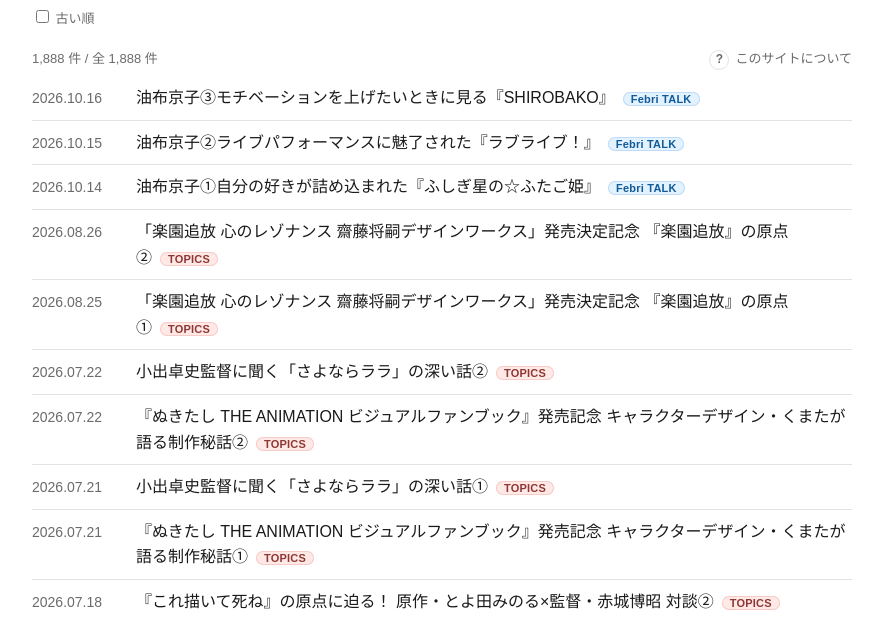
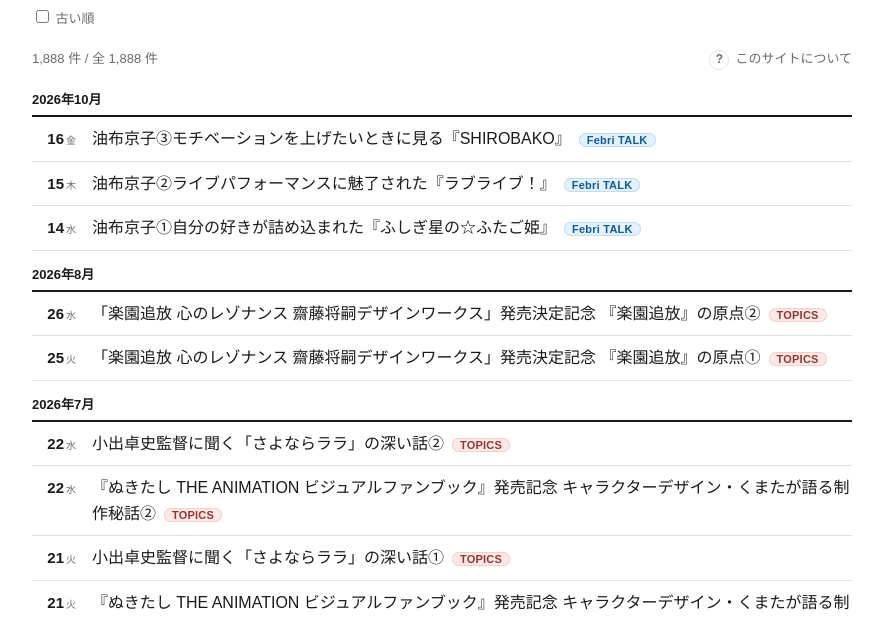
Before and after one commit to nzanke/febri-archive, a plain HTML site: page index.html in a window 1280 px wide. Shown: the part 171-789 px from the top of the page, without its empty margins (198-1081 px from the left). Drawn offline with Linux system fonts and the light colour scheme; a web font is replaced by a local one.

Commit message:
日付の出し方をアニメ制作決定ニュースに合わせる（月の見出し＋日にちと曜日）
Co-Authored-By: Claude Opus 5.5 <noreply@anthropic.com>
Claude-Session: https://claude.ai/code/session_017gxvkcS4aNnyFn58X4FLiD

```diff
--- a/index.html
+++ b/index.html
@@ -71,6 +71,11 @@
   .aboutbox ul { margin:0 0 4px; padding-left:1.2em; }
   .aboutbox li { display:list-item; padding:0; border:0; }
   .aboutbox a { color:var(--fg); }
+  .ug { display:block; position:sticky; top:0; background:var(--bg); font-size:13px; font-weight:700; color:var(--fg);
+         padding:14px 0 4px; border-bottom:2px solid var(--fg); z-index:1; gap:0; }
+  .ud { flex:0 0 44px; text-align:right; font-variant-numeric:tabular-nums; font-size:15px; font-weight:700; white-space:nowrap; color:var(--fg); }
+  .ud small { font-size:10px; font-weight:400; color:var(--muted); margin-left:2px; }
+  .ud .dq { font-size:11px; font-weight:400; color:var(--muted); }
 </style>
 </head>
 <body>
@@ -120,7 +125,15 @@
   let results = [], shown = 0;
 
   const esc = s => s.replace(/[&<>"]/g, ch => ({'&':'&amp;','<':'&lt;','>':'&gt;','"':'&quot;'}[ch]));
-  const fmt = (d, e) => !d ? '----.--.--' : e ? d.slice(0, 7).replace('-', '.') + '頃' : d.replace(/-/g, '.');
+  // 日付はアニメ制作決定ニュースと同じ形：月の見出し（画面上端に留める）＋各行は日にちと曜日
+  const WD = '日月火水木金土';
+  const day = (d, e) => {
+    const m = /^(\d{4})-(\d{2})-(\d{2})/.exec(d || '');
+    if (!m) return '<span class="dq">—</span>';
+    if (e) return '<span class="dq">頃</span>';  // 記事番号から推定した日付は日にちを出さない
+    return +m[3] + '<small>' + WD[new Date(+m[1], +m[2] - 1, +m[3]).getDay()] + '</small>';
+  };
+  const group = d => { const m = /^(\d{4})-(\d{2})/.exec(d || ''); return m ? m[1] + '年' + (+m[2]) + '月' : '日付なし'; };
 
   // 分類ごとの色相（約45°間隔）。未知の分類は名前から色相を決める
   const HUES = { 'アキバ総研':70, 'bonet':190, 'TOPICS':25, 'Febri TALK':250, 'SERIES':150, 'Febri TV':300,
@@ -134,13 +147,18 @@
   function row(x) {
     const href = x.a || ('https://web.archive.org/web/*/' + x.u);
     const flag = x.a ? '' : '<span class="nosave">未保存</span>';
-    return `<li><span class="date">${fmt(x.d, x.e)}</span><span class="title"><a href="${esc(href)}" target="_blank" rel="noopener">${esc(x.t)}</a><span class="cat" style="--h:${hue(x.c)}">${esc(x.c)}</span>${x.w ? `<span class="writer">文／${esc(x.w)}</span>` : ''}${flag}</span></li>`;
+    return `<li><span class="ud">${day(x.d, x.e)}</span><span class="title"><a href="${esc(href)}" target="_blank" rel="noopener">${esc(x.t)}</a><span class="cat" style="--h:${hue(x.c)}">${esc(x.c)}</span>${x.w ? `<span class="writer">文／${esc(x.w)}</span>` : ''}${flag}</span></li>`;
   }
 
+  let lastG = '';
   function render(more) {
-    if (!more) { $('list').innerHTML = ''; shown = 0; }
+    if (!more) { $('list').innerHTML = ''; shown = 0; lastG = ''; }
     const next = results.slice(shown, shown + PAGE);
-    $('list').insertAdjacentHTML('beforeend', next.map(row).join(''));
+    $('list').insertAdjacentHTML('beforeend', next.map(x => {
+      const g = group(x.d), h = g !== lastG ? `<li class="ug">${esc(g)}</li>` : '';
+      lastG = g;
+      return h + row(x);
+    }).join(''));
     shown += next.length;
     $('more').hidden = shown >= results.length;
   }
```
Also changed, not shown: series.html (+19 -3 lines).
